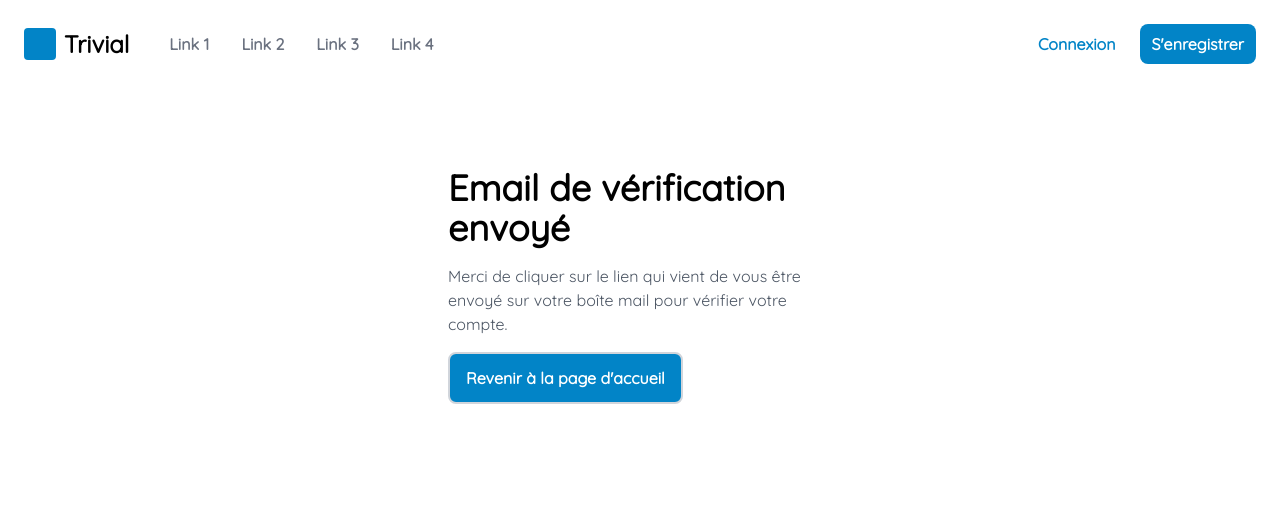
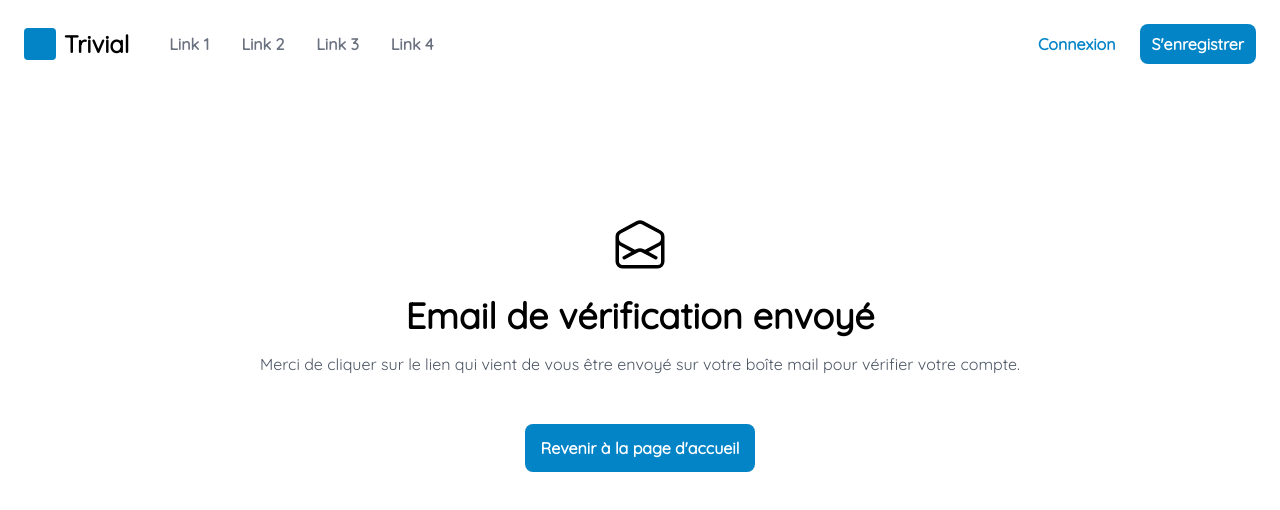
Before and after one commit to ClubInfoInsaT/quiz, a Nuxt app: page /email-verification in a window 1280 px wide. Shown: the top 510 px of the page. Built offline with nearby package versions, Linux system fonts and the light colour scheme; no server answers.

Commit message:
Add icon and change  classes

```diff
--- a/pages/email-verification.vue
+++ b/pages/email-verification.vue
@@ -1,17 +1,25 @@
 <template>
-  <div class="container mx-auto max-w-screen-md">
-    <div class="mt-20 mx-auto h-96 w-3/4 md:h-[500px] md:w-1/2">
-	<h1 class = "test-2xl font-extrabold md:text-4xl"> Email de vérification envoyé </h1>
-	<p class = "mt-4 text-gray-600">
-	 Merci de cliquer sur le lien qui vient de vous être envoyé sur votre boîte mail pour vérifier votre compte. </p>
-
-      <NuxtLink to="/" class="flex items-center">
-      <button
+  <div
+    class="mt-32 flex flex-col justify-center items-center px-8 md:px-0 gap-12"
+  >
+    <!-- Heading -->
+    <div class="flex flex-col items-center gap-6">
+      <EnvelopeOpenIcon class="h-14 w-14" />
+      <div class="text-center">
+        <h1 class="test-2xl font-extrabold md:text-4xl">
+          Email de vérification envoyé
+        </h1>
+        <p class="mt-4 text-gray-600">
+          Merci de cliquer sur le lien qui vient de vous être envoyé sur votre
+          boîte mail pour vérifier votre compte.
+        </p>
+      </div>
+    </div>
+    <!-- Actions -->
+    <NuxtLink
+      to="/"
       class="
-              mt-4
-              flex
         rounded-lg
-              border-2 border-gray-300
         px-4
         py-3
         font-bold
@@ -19,11 +27,12 @@
         bg-sky-600
         hover:bg-sky-700
       "
-        @click= "accueil"
     >
       Revenir à la page d'accueil
-      </button>
     </NuxtLink>
   </div>
-  </div>
 </template>
+
+<script lang="ts" setup>
+import { EnvelopeOpenIcon } from "@heroicons/vue/24/outline";
+</script>
```
Lines whose indentation alone changed are shown as unchanged.
